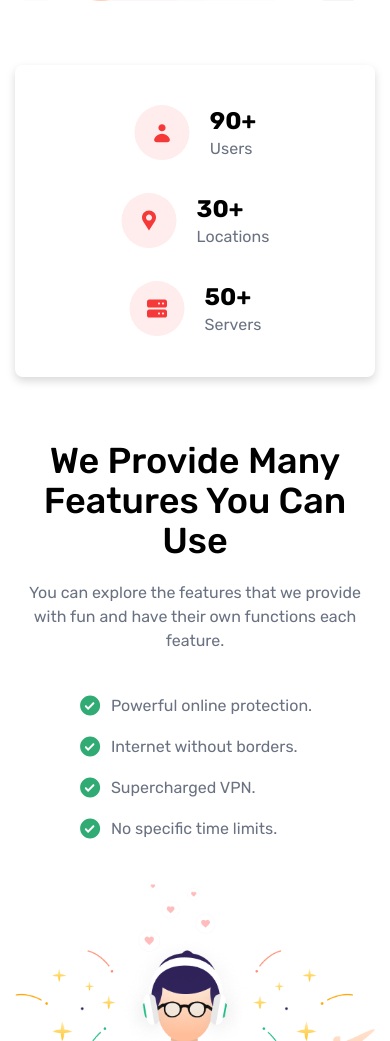
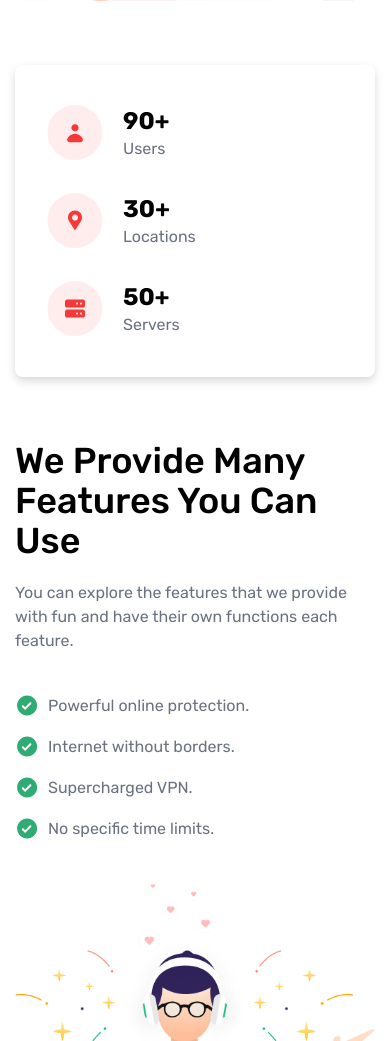
Before and after one commit to mahrandev/LaslesVPN, a website: page dist/index.html in a window 390 px wide. Shown: the part 672-1713 px from the top of the page. Drawn offline with Linux system fonts and the light colour scheme.

Commit message:
تعديلات جديدة على index.html

```diff
--- a/dist/index.html
+++ b/dist/index.html
@@ -26,7 +26,7 @@
       </label>
 
       <nav
-        class="header__nav hidden peer-checked:flex flex-col items-center gap-6 absolute top-20 left-0 w-full bg-white p-6 text-center shadow-lg z-50 md:static md:flex md:flex-row md:items-center md:justify-between md:w-auto md:bg-transparent md:shadow-none">
+        class="header__nav hidden peer-checked:flex flex-col items-center gap-6 absolute top-20 left-0 w-full bg-white p-6 text-center shadow-lg z-50 md:static md:flex md:flex-row md:items-center md:justify-between md:w-auto md:bg-transparent md:shadow-none lg:gap-">
         <ul class="header__menu flex flex-col gap-5 text-gray-600 font-medium md:flex-row md:gap-8">
           <li class="header__menu-item"><a href="#about" class="header__menu-link hover:text-red-600">About</a></li>
           <li class="header__menu-item"><a href="#features" class="header__menu-link hover:text-red-600">Features</a>
@@ -72,7 +72,7 @@
       </div>
 
       <div
-        class="stats flex flex-col md:flex-row items-center justify-around mt-16 bg-white drop-shadow-lg px-8 py-10 gap-8 rounded-lg">
+        class="stats flex flex-col md:flex-row items-start  justify-around mt-16 bg-white drop-shadow-lg px-8 py-10 gap-8 rounded-lg">
         <div class="stats__item flex gap-5 items-center">
           <img class="stats__icon w-14 h-14" src="../img/user.svg" alt="Users icon" />
           <div class="stats__content">
@@ -105,7 +105,7 @@
       <div class="features__image-wrapper lg:w-1/2">
         <img src="../img/Illustration 2 (1).png" alt="Features illustration" />
       </div>
-      <div class="features__content lg:w-1/2 text-center lg:text-left">
+      <div class="features__content lg:w-1/2  lg:text-left">
         <h2 class="font-medium text-4xl">We Provide Many Features You Can Use</h2>
         <p class="text-gray-500 mt-5">
           You can explore the features that we provide with fun and have their own functions each feature.
```
Also changed, not shown: dist/style.css, 1 other file.
